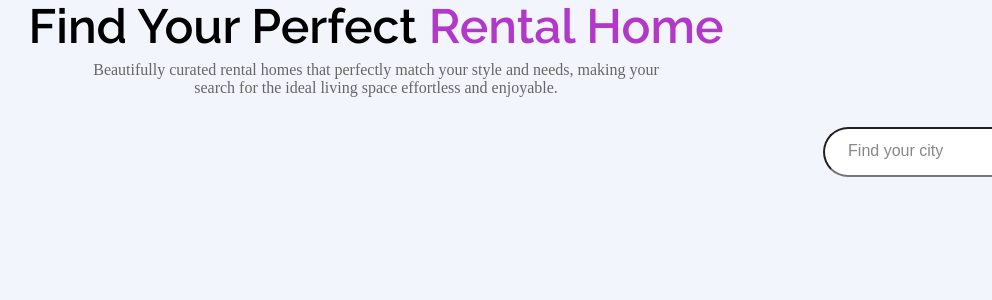
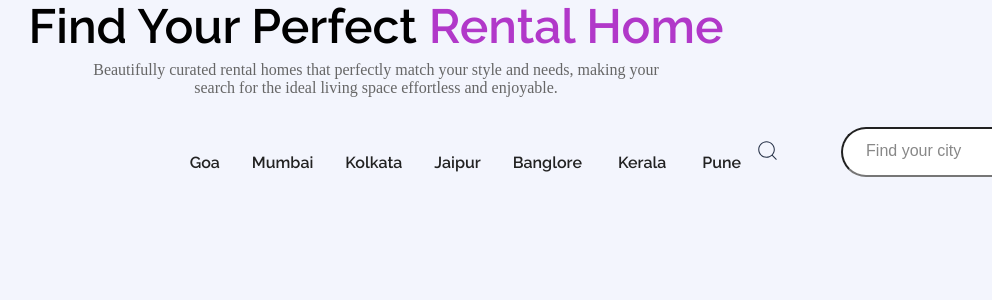
Before and after one commit to Kaushall-raut/Rental-home-Assignment, a React (Vite) app: page / in a window 1280 px wide. Shown: the top 300 px of the page, without its empty margins (264-1256 px from the left). Built offline with nearby package versions, Linux system fonts and the light colour scheme.

Commit message:
commit for navigation bar

```diff
--- a/src/components/Hero-section.jsx
+++ b/src/components/Hero-section.jsx
@@ -19,10 +19,39 @@ export const Herosection = () => {
           </div>
         </div>
         <div className="navbar">
-          <input type="text" placeholder="Find your city" />
-          <span className="icon">
-          <CiSearch />
-          </span>
+          <div className="nav">
+            <nav>
+              <ul>
+                <li>
+                  <a href="#">Goa</a>
+                </li>
+                <li>
+                  <a href="#">Mumbai</a>
+                </li>
+                <li>
+                  <a href="#">Kolkata</a>
+                </li>
+                <li>
+                  <a href="#">Jaipur</a>
+                </li>
+                <li>
+                  <a href="#">Banglore </a>
+                </li>
+                <li>
+                  <a href="#">Kerala </a>
+                </li>
+                <li>
+                  <a href="#">Pune </a>
+                </li>
+              </ul>
+            </nav>
+          </div>
+          <div>
+            <input type="text" placeholder="Find your city" />
+            <span className="icon">
+              <CiSearch />
+            </span>
+          </div>
         </div>
       </div>
     </div>
--- a/src/components/hero.css
+++ b/src/components/hero.css
@@ -29,9 +29,10 @@ span {
   align-items: center;
 }
 .navbar {
+  gap:5rem;
     margin:2rem;
   /* background-color: #b138c9; */
-  width: 1282px;
+  width: 1300px;
   height: 48px;
   & input {
     padding: 22.93px;
@@ -43,6 +44,7 @@ span {
       color: #888888;
     }
   }
+
   display: flex;
   justify-content: end;
   align-items: flex-end;
@@ -54,4 +56,47 @@ span {
   color: #253046;
   font-size: 25px;
   top: 8.6rem;
+  right: 16rem;
 }
+.nav{
+    display: flex;
+    justify-content:space-evenly;
+    align-items: center;
+    width:590px;
+    height: 28.67px;
+    /* gap: 20rem; */
+
+}
+li{
+    font-family: "Raleway", sans-serif;
+    font-size: 16px;
+    font-weight: 600;
+    margin: 1rem;
+    /* width:587px; */
+    height: 28.67px;
+display: inline;
+    list-style: none;
+    & a{
+        text-decoration: none;
+        color: #222222;
+
+    }
+
+    & ul{
+        padding:2rem;
+    }
+}
+ a:hover{
+  border: 1px solid blue;
+  padding:1.5px;
+  color: blue;
+  border-radius: 10px;
+}
+nav{
+    display: flex;
+    justify-content: space-around;
+    align-items: center;
+    width:677px;
+    height: 28.67px;
+    margin-right: 0.1rem;
+}
```
